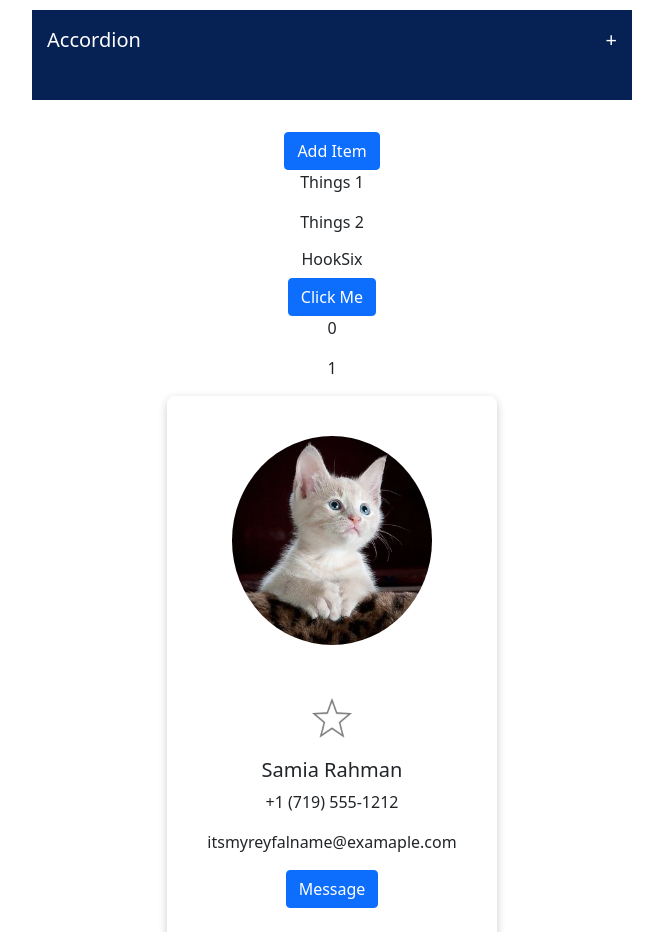
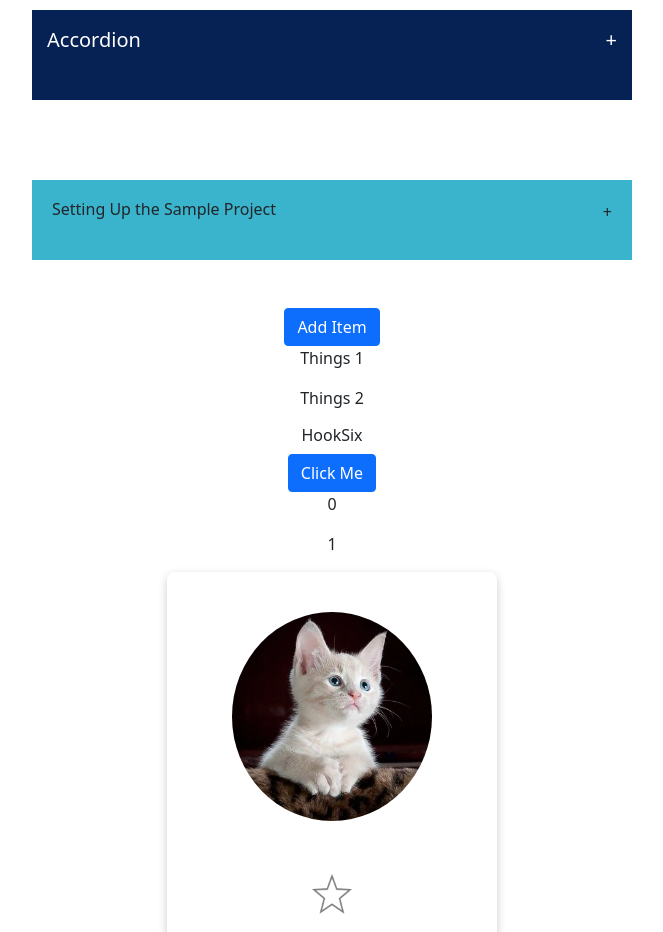
Before and after one commit to mrsamia/scrimba_tutorial, a React (Create React App) app in the folder my-app/: page / in a window 1280 px wide. Shown: the part 4340-5272 px from the top of the page, without its empty margins (308-971 px from the left). Built offline with nearby package versions, Linux system fonts and the light colour scheme.

Commit message:
SRM | AccordionFour

```diff
--- a/my-app/src/App.js
+++ b/my-app/src/App.js
@@ -1,7 +1,7 @@
 import './App.css';
 import Card from './Components/Card';
 import MemeGenerator from './MemeGenerator/MemeGenerator';
-import BbcMap from './Practice/BbcMap';
+// import BbcMap from './Practice/BbcMap';
 // import Map from './Components/Map';
 // import CardMapping from './Practice/CardMapping';
 // import FifthPart from './Practice/FifthPart';
@@ -22,6 +22,7 @@ import HookSevenCard from './UseState/HookSevenCard';
 import Box from './BoxSquare/Box';
 import BoxTwo from './BoxSquare/BoxTwo';
 import BoxThree from './BoxSquare/BoxThree';
+import AccordionFour from './UseState/AccordionFour';
 
 function App() {
   return (
@@ -44,6 +45,7 @@ function App() {
         <Accordion/>
         <AccordionTwo/>
         <AccordionThree/>
+        <AccordionFour/>
         <HookFive/>
         <HookSix/>
         <HookSevenCard/>
@@ -52,10 +54,8 @@ function App() {
         <BoxThree/>
 
       </div>
-      {/* <BbcMap /> */}
-
-
-      {/* <Map/>
+      {/* <BbcMap />
+       <Map/>
       <CardMapping/>
       <ForthPart/>
       <FifthPart/>
--- /dev/null
+++ b/my-app/src/UseState/AccordionFour.js
@@ -0,0 +1,33 @@
+import React, { useState } from 'react';
+import './accordion.css';
+
+function AccordionFour(props) {
+
+    const value = {
+        title: "Setting Up the Sample Project",
+        description: "Consider an application that requires a user to log in. If the user is logged out, it will display a Login button. If the user is logged in, it will display a Logout button."
+    }
+
+    const [active, setActive] = useState(false)
+
+    function click() {
+        setActive(!active)
+    }
+
+    return (
+        <div className='container cntr pt-5 pb-5'>
+
+            <div className='Accordion'>
+                <div className='accordion_title' onClick={click}>
+                    <h6>{value.title}</h6>
+                    <p>{active ? "-" : "+"}</p>
+                </div>
+
+                {active && <p className='descptn'>{value.description}</p>}
+
+            </div>
+        </div>
+    );
+}
+
+export default AccordionFour;
--- a/my-app/src/UseState/accordion.css
+++ b/my-app/src/UseState/accordion.css
@@ -1,4 +1,3 @@
-
 /*
 * {
     margin: 0;
@@ -43,13 +42,14 @@
 }
 
 
-   .accordion-title{
+.accordion-title {
   display: flex;
   justify-content: space-between;
   background-color: #21aeca;
   cursor: pointer;
   padding: 1rem;
 }
+
 .accordion-title:hover {
   background-color: #3ab4cc;
 }
@@ -70,7 +70,7 @@
   }
 }
 
-  .accordion_head{
+.accordion_head {
   display: flex;
   justify-content: space-between;
   background-color: rgb(6, 33, 83);
@@ -78,12 +78,34 @@
   font-size: 20px;
   padding: 15px;
 }
-  .accordion_head:hover{
+
+.accordion_head:hover {
   background-color: rgb(6, 42, 109);
 }
 
-  .accordion_body{
+.accordion_body {
   background-color: rgb(6, 33, 83);
   color: white;
   padding: 15px;
 }
+
+
+/* AccordionFour */
+.Accordion {
+  width: 600px;
+  background-color: #3ab4cc;
+}
+
+.cntr {
+  display: flex;
+  justify-content: center;
+}
+
+.accordion_title {
+  display: flex;
+  justify-content: space-between;
+  padding: 20px;
+}
+.descptn{
+  padding: 20px;
+}
```
Lines whose indentation alone changed are shown as unchanged.
